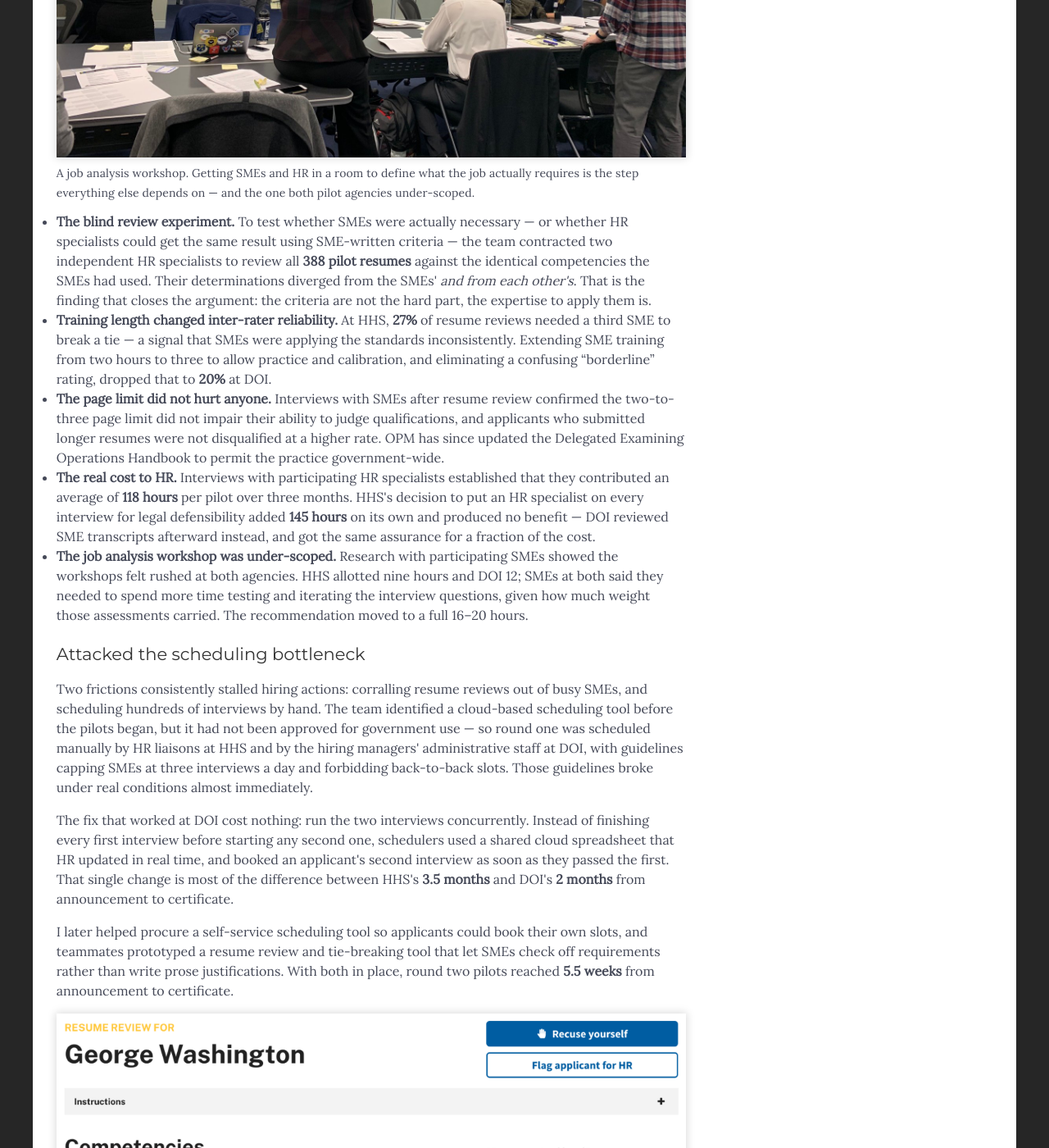
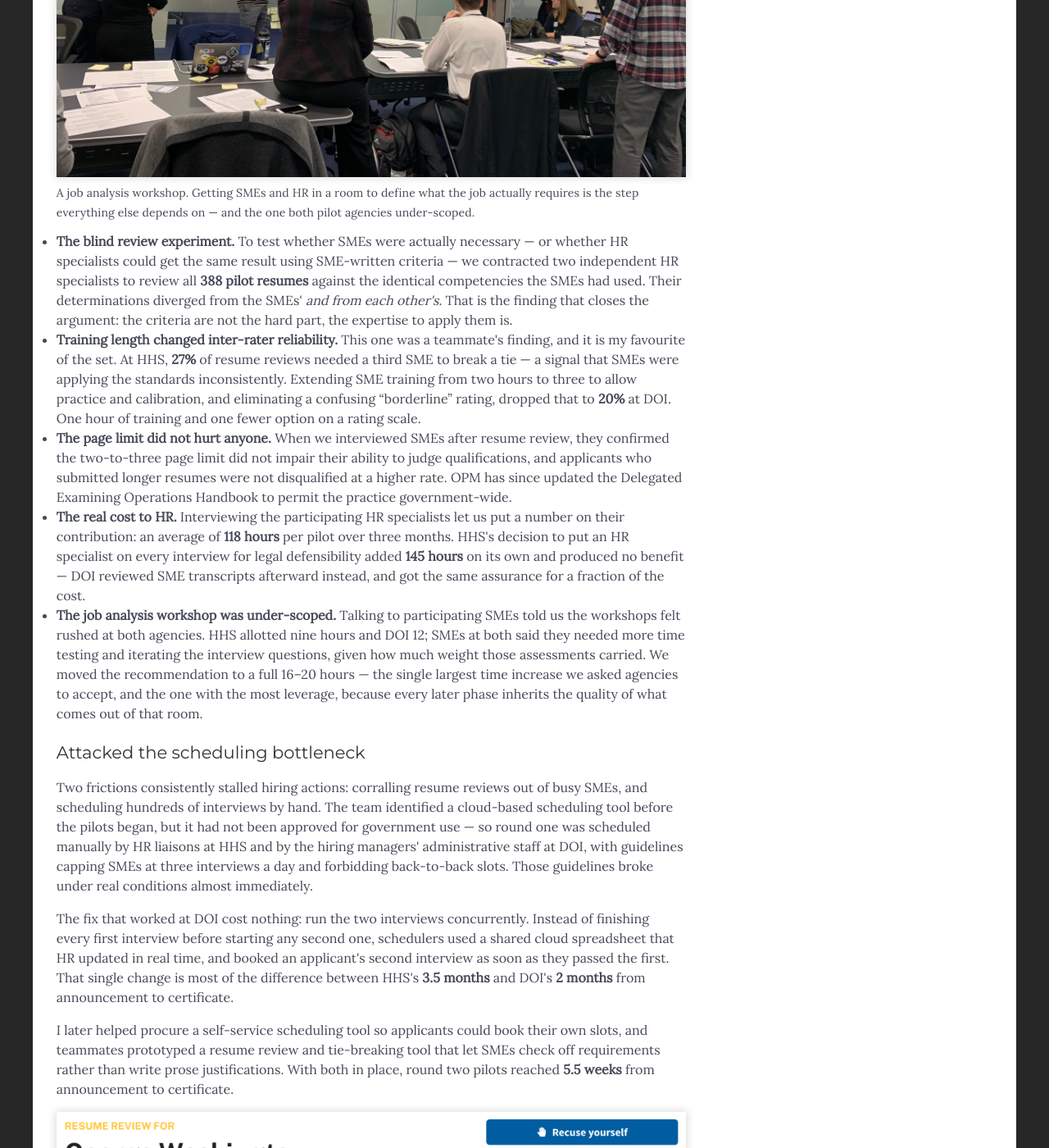
Before and after one commit to humancompanion/portfolio, a Jekyll site: the page built from pages/case-study/smeqa.html, in a window 1280 px wide and 1400 px high, scrolled down 5159 px. Shown: the whole window at 82% size. Built offline with Jekyll 4.4.1, drawn with Linux system fonts in a browser that asks for light colours; nearby versions of some CDN libraries; some of the changed text lies outside the part shown.

Commit message:
Apply Matthew's attribution tags to the research findings
Findings 1, 3, 4, 5 rewritten as 'we' (contributed alongside others).
Finding 2 (SME training length / tie-break rate) attributed plainly to a
teammate. Section retitled 'Contributed to the design research' and the
intro now states that Matthew ran some but not all of the interviews.

Job announcement section upgraded to match: sole designer, ran the
research, built the template. Resolution recorded in a Liquid comment so
the wording isn't inflated later.

```diff
--- a/pages/case-study/smeqa.html
+++ b/pages/case-study/smeqa.html
@@ -258,10 +258,11 @@ project_url_display: "https://smeqa.usds.gov"
       <p>
         The job announcement is where federal hiring either sets expectations or
         destroys trust. The pilots needed an announcement that read like a job,
-        not like a position description pasted into a form. I researched and
-        redesigned the
-        <a href="https://usajobs.github.io/design-system/job-announcement/v7.0/" target="_blank" rel="noopener">job announcement template<span class="visually-hidden"> (opens in new tab)</span></a>,
-        in plain language and styled closer to a private sector posting. Four
+        not like a position description pasted into a form. This piece was mine
+        end to end &mdash; I was the sole designer on it, ran the research
+        behind it, and built the
+        <a href="https://usajobs.github.io/design-system/job-announcement/v7.0/" target="_blank" rel="noopener">template<span class="visually-hidden"> (opens in new tab)</span></a>
+        in plain language, styled closer to a private sector posting. Four
         decisions did the work:
       </p>
       <ul class="list--bullet">
@@ -289,12 +290,11 @@ project_url_display: "https://smeqa.usds.gov"
         closed within two days of opening. This template is now the one used on
         usajobs.gov for <strong>all</strong> positions, not just SME-QA ones,
         which makes it the widest-reaching artifact I have shipped in government.
-        {% comment %} TODO(interview): light confirmation now that timing is settled - you
-             were working the pilots daily from The Lab, and the USAJOBS Design
-             System was already yours, so this template sitting in the USAJOBS
-             design system repo reads as your work throughout. Confirm and I'll
-             drop this comment. Also: did testing produce numbers you can stand
-             behind (comprehension, time on page, applicant feedback)? {% endcomment %}
+        {% comment %} Attribution confirmed July 2026: Matthew was sole designer on
+             the job announcement and ran the research behind it. Still open,
+             minor: did testing produce numbers worth citing here (comprehension,
+             time on page, applicant feedback)? Optional - the 164/224 response
+             and two-day close already carry the paragraph. {% endcomment %}
       </p>
 
       <h4>Designed and built smeqa.usds.gov</h4>
@@ -322,14 +322,15 @@ project_url_display: "https://smeqa.usds.gov"
         point.
       </p>
 
-      <h4>Ran the design research</h4>
+      <h4>Contributed to the design research</h4>
       <p>
-        I conducted multiple rounds of research with subject matter experts,
-        hiring managers, and job applicants &mdash; to understand what each group
-        needed, to build the team's shared picture of the process from both the
-        front stage and the back stage, and to resolve the problems that
-        surfaced. The findings changed the process repeatedly between and during
-        pilots.
+        Research ran continuously through both pilots, with subject matter
+        experts, hiring managers, and job applicants. I conducted a share of
+        those interviews rather than all of them &mdash; the work was split
+        across the team &mdash; and contributed to the synthesis that turned them
+        into process changes. What follows is what we learned, not a list of
+        things I did alone. It is worth reading in that spirit, because the
+        findings are more interesting than the credit.
       </p>
       <p>
         <img
@@ -350,27 +351,26 @@ project_url_display: "https://smeqa.usds.gov"
         through spring 2019, so presence is no longer the question. What's
         left is how much of each finding was yours.
 
-        Put a letter after each number, then tell me (or just save the file):
-          A = I ran or designed this
-          B = I contributed to it, alongside others
-          C = a teammate's work I'm reporting
+        RESOLVED - Matthew's tags, July 2026. Keep this note so the wording
+        isn't accidentally inflated later.
 
-        As written, all five read as team findings ("the team contracted...",
-        "interviews with SMEs..."). That's safe but under-claims anything
-        that was actually yours. I'll rewrite each to match its tag - first
-        person for A, "we" for B, naming the person for C.
+          1. Blind review experiment (388 resumes)          = B  contributed
+          2. SME training length, 27% -> 20% tie-break rate  = C  teammate's
+          3. Resume page limit did not impair judgement      = B  contributed
+          4. HR time cost (118 hrs, HHS's extra 145)         = B  contributed
+          5. Job analysis workshop under-scoped              = B  contributed
 
-        1. Blind review experiment (388 resumes, two HR specialists) =
-        2. SME training length and the 27% -> 20% tie-break rate        =
-        3. Resume page limit did not impair SME judgement               =
-        4. HR time cost (118 hrs/pilot, HHS's extra 145 hrs)            =
-        5. Job analysis workshop was under-scoped (9-12 -> 16-20 hrs)   =
+        Matthew conducted some but not all of the underlying interviews, so
+        the four B items are written as "we" and finding 2 is reported
+        plainly as a team result with no first person attached. The section
+        intro states the split explicitly. Do not upgrade any of these to "I"
+        without a reason to.
       {% endcomment %}
       <ul class="list--bullet">
         <li>
           <strong>The blind review experiment.</strong> To test whether SMEs were
           actually necessary &mdash; or whether HR specialists could get the same
-          result using SME-written criteria &mdash; the team contracted two
+          result using SME-written criteria &mdash; we contracted two
           independent HR specialists to review all <strong>388 pilot
           resumes</strong> against the identical competencies the SMEs had used.
           Their determinations diverged from the SMEs' <em>and from each
@@ -378,25 +378,26 @@ project_url_display: "https://smeqa.usds.gov"
           criteria are not the hard part, the expertise to apply them is.
         </li>
         <li>
-          <strong>Training length changed inter-rater reliability.</strong> At
+          <strong>Training length changed inter-rater reliability.</strong> This
+          one was a teammate's finding, and it is my favourite of the set. At
           HHS, <strong>27%</strong> of resume reviews needed a third SME to break
           a tie &mdash; a signal that SMEs were applying the standards
           inconsistently. Extending SME training from two hours to three to allow
           practice and calibration, and eliminating a confusing
           &ldquo;borderline&rdquo; rating, dropped that to <strong>20%</strong>
-          at DOI.
+          at DOI. One hour of training and one fewer option on a rating scale.
         </li>
         <li>
-          <strong>The page limit did not hurt anyone.</strong> Interviews with
-          SMEs after resume review confirmed the two-to-three page limit did not
-          impair their ability to judge qualifications, and applicants who
-          submitted longer resumes were not disqualified at a higher rate. OPM
-          has since updated the Delegated Examining Operations Handbook to permit
-          the practice government-wide.
+          <strong>The page limit did not hurt anyone.</strong> When we
+          interviewed SMEs after resume review, they confirmed the two-to-three
+          page limit did not impair their ability to judge qualifications, and
+          applicants who submitted longer resumes were not disqualified at a
+          higher rate. OPM has since updated the Delegated Examining Operations
+          Handbook to permit the practice government-wide.
         </li>
         <li>
-          <strong>The real cost to HR.</strong> Interviews with participating HR
-          specialists established that they contributed an average of
+          <strong>The real cost to HR.</strong> Interviewing the participating HR
+          specialists let us put a number on their contribution: an average of
           <strong>118 hours</strong> per pilot over three months. HHS's decision
           to put an HR specialist on every interview for legal defensibility
           added <strong>145 hours</strong> on its own and produced no benefit
@@ -404,12 +405,14 @@ project_url_display: "https://smeqa.usds.gov"
           assurance for a fraction of the cost.
         </li>
         <li>
-          <strong>The job analysis workshop was under-scoped.</strong> Research
-          with participating SMEs showed the workshops felt rushed at both
-          agencies. HHS allotted nine hours and DOI 12; SMEs at both said they
-          needed to spend more time testing and iterating the interview
-          questions, given how much weight those assessments carried. The
-          recommendation moved to a full 16&ndash;20 hours.
+          <strong>The job analysis workshop was under-scoped.</strong> Talking to
+          participating SMEs told us the workshops felt rushed at both agencies.
+          HHS allotted nine hours and DOI 12; SMEs at both said they needed more
+          time testing and iterating the interview questions, given how much
+          weight those assessments carried. We moved the recommendation to a full
+          16&ndash;20 hours &mdash; the single largest time increase we asked
+          agencies to accept, and the one with the most leverage, because every
+          later phase inherits the quality of what comes out of that room.
         </li>
       </ul>
 
```
